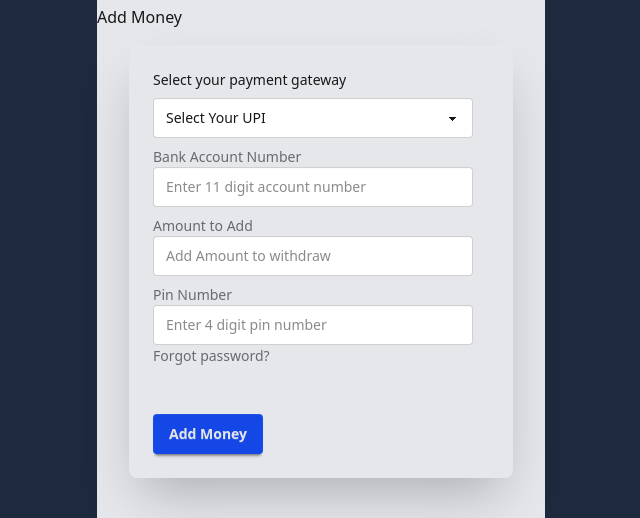
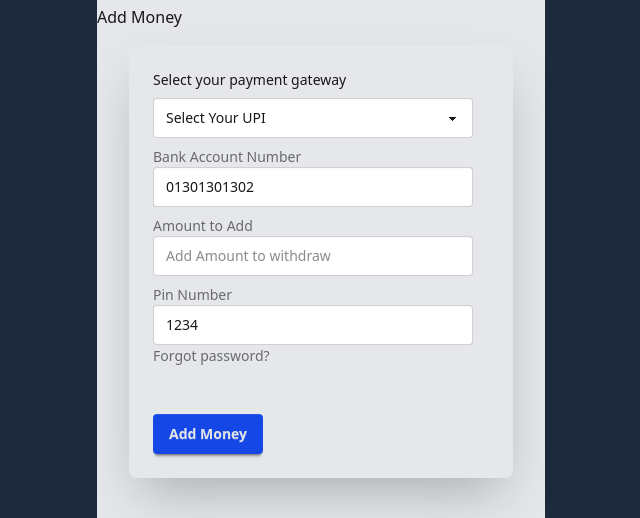
Before and after one commit to sureshdev2025/payoo_payment_bank, a plain HTML site: page main.html in a window 1280 px wide. Shown: the part 516-1034 px from the top of the page, without its empty margins (319-959 px from the left). Drawn offline with nearby package versions, Linux system fonts and the light colour scheme.

Commit message:
added new designed

```diff
--- a/main.html
+++ b/main.html
@@ -79,7 +79,7 @@
                                         <label class="label">
                                             <span class="label-text">Bank Account Number</span>
                                         </label>
-                                        <input type="number" placeholder="Enter 11 digit account number" class="input input-bordered" required />
+                                        <input value="01301301302" type="number" placeholder="Enter 11 digit account number" class="input input-bordered" required />
                                     </div>
                                     <div class="form-control">
                                         <label class="label">
@@ -91,7 +91,7 @@
                                         <label class="label">
                                             <span class="label-text">Pin Number</span>
                                         </label>
-                                        <input type="password" placeholder="Enter 4 digit pin number" class="input input-bordered"
+                                        <input value="1234" type="text" placeholder="Enter 4 digit pin number" class="input input-bordered"
                                             required />
                                         <label class="label">
                                             <a href="#" class="label-text-alt link link-hover">Forgot password?</a>
```
